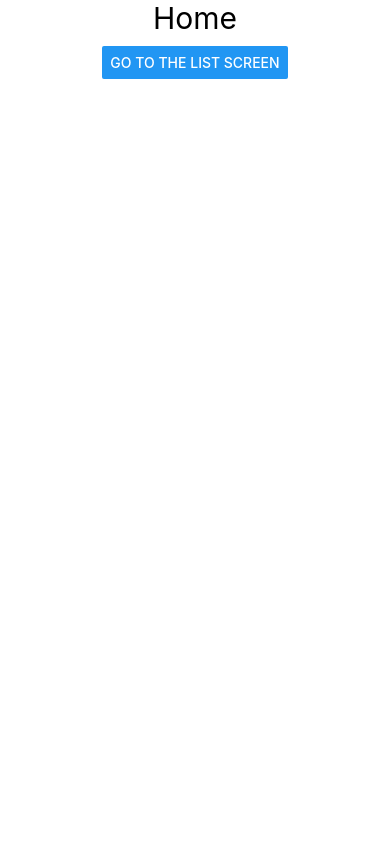
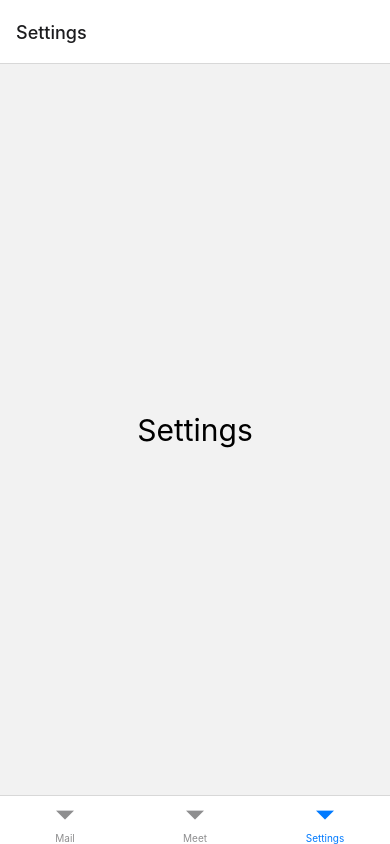
Before and after one commit to l33keunha/react-native, a React Native app in the folder react-native-navigation/: screen / in a window 390 px wide. Built offline with nearby package versions, Linux system fonts and the light colour scheme.

Commit message:
탭 네비게이션 - 화면 구성

```diff
--- a/react-native-navigation/package.json
+++ b/react-native-navigation/package.json
@@ -9,6 +9,7 @@
     "web": "expo start --web"
   },
   "dependencies": {
+    "@react-navigation/bottom-tabs": "^6.5.11",
     "@react-navigation/native": "^6.1.9",
     "@react-navigation/stack": "^6.3.20",
     "expo": "~49.0.15",
--- a/react-native-navigation/src/App.js
+++ b/react-native-navigation/src/App.js
@@ -1,11 +1,12 @@
 import React from 'react';
 import { NavigationContainer } from '@react-navigation/native';
 import StackNavigation from './screens/Stack';
+import TabNavigation from './navigations/Tab';
 
 const App = () => {
     return (
         <NavigationContainer>
-            <StackNavigation/>
+            <TabNavigation/>
         </NavigationContainer>
     )
 };
--- /dev/null
+++ b/react-native-navigation/src/navigations/Tab.js
@@ -0,0 +1,17 @@
+import React from "react";
+import { createBottomTabNavigator } from "@react-navigation/bottom-tabs";
+import { Mail, Meet, Settings } from '../screens/TabScreens';
+
+const Tab = createBottomTabNavigator();
+
+const TabNavigation = () => {
+    return (
+        <Tab.Navigator initialRouteName="Settings">
+            <Tab.Screen name="Mail" component={Mail} />
+            <Tab.Screen name="Meet" component={Meet} />
+            <Tab.Screen name="Settings" component={Settings} />
+        </Tab.Navigator>
+    );
+};
+
+export default TabNavigation;
--- /dev/null
+++ b/react-native-navigation/src/screens/TabScreens.js
@@ -0,0 +1,36 @@
+import React from "react";
+import styled from 'styled-components/native';
+
+const Container = styled.View`
+    flex: 1;
+    justify-content: center;
+    align-items: center;
+`;
+
+const StyledText = styled.Text`
+    font-size: 30px;
+`;
+
+export const Mail = () => {
+    return (
+        <Container>
+            <StyledText>Mail</StyledText>
+        </Container>
+    );
+};
+
+export const Meet = () => {
+    return (
+        <Container>
+            <StyledText>Meet</StyledText>
+        </Container>
+    );
+};
+
+export const Settings = () => {
+    return (
+        <Container>
+            <StyledText>Settings</StyledText>
+        </Container>
+    )
+}
```
Also changed, not shown: 1 other file (tests, documents, lock files or other folders).
